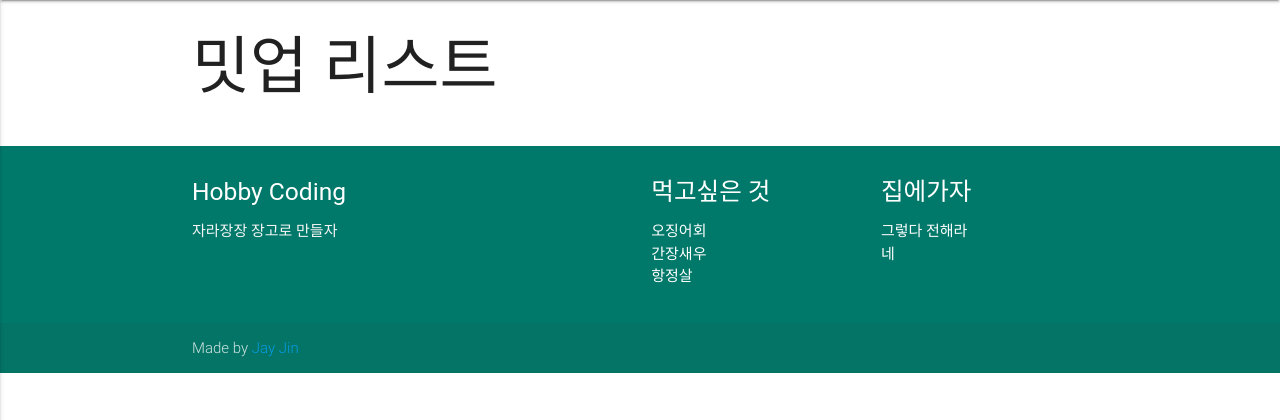
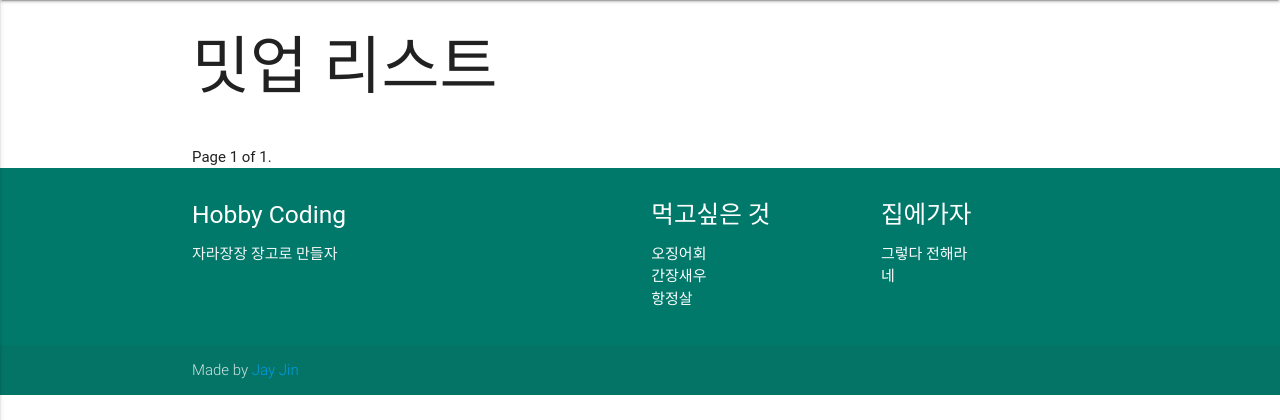
Before and after one commit to milooy/hobbycoding, a Django app: page /meetup/ in a window 1280 px wide. Shown: the part 220-640 px from the top of the page. Run offline with Django 3.2, Linux system fonts and the light colour scheme; data that the repository does not hold is empty; parts of the project's set-up code (start-up, migrations or seed data) failed here and were passed over; some libraries are stand-ins or nearby versions; some web fonts are replaced.

Commit message:
pagination 적용

```diff
--- /dev/null
+++ b/hobbycoding/templates/_pagination.html
@@ -0,0 +1,15 @@
+<div class="pagination">
+    <span class="step-links">
+        {% if page_obj.has_previous %}
+            <a href="?page={{ page_obj.previous_page_number }}">previous</a>
+        {% endif %}
+
+        <span class="current">
+            Page {{ page_obj.number }} of {{ page_obj.paginator.num_pages }}.
+        </span>
+
+        {% if page_obj.has_next %}
+            <a href="?page={{ page_obj.next_page_number }}">next</a>
+        {% endif %}
+    </span>
+</div>
--- a/meetup/templates/meetup_list.html
+++ b/meetup/templates/meetup_list.html
@@ -23,4 +23,5 @@
             </div>
         {% endfor %}
     </div>
+    {% include '_pagination.html' %}
 {% endblock %}
```
